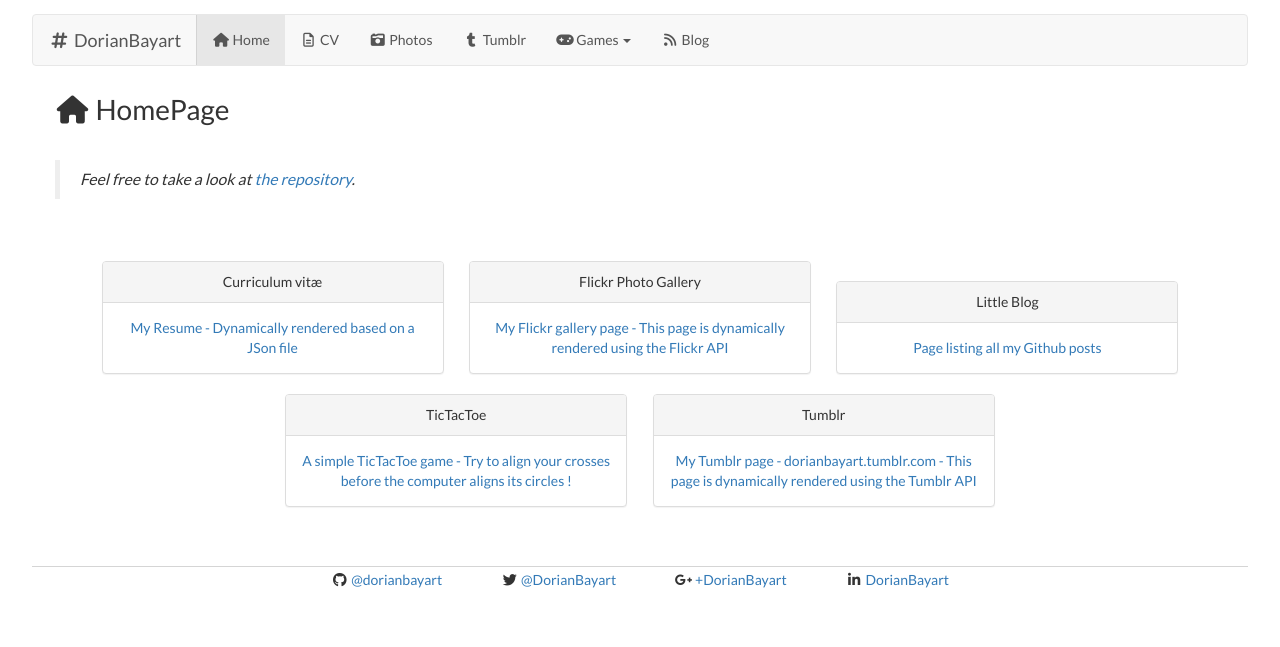
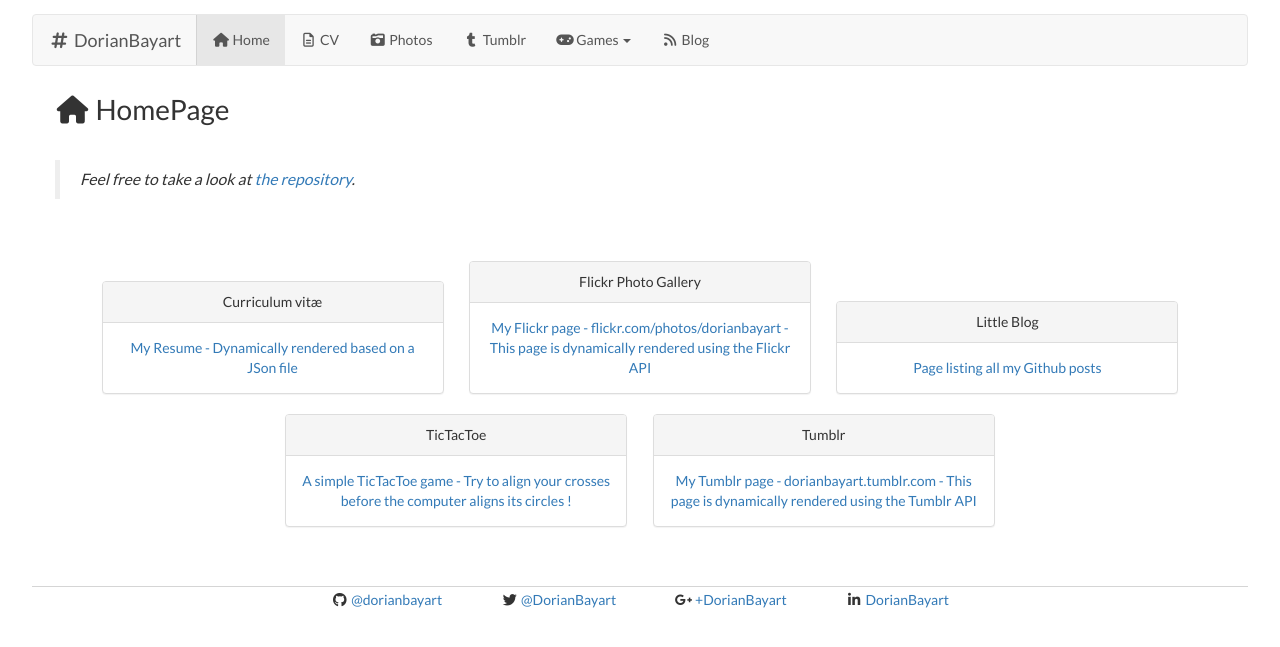
Before and after one commit to dorianbayart/dorianbayart.github.io, a Jekyll site: the page built from index.md, in a window 1280 px wide. Shown: the top 647 px of the page. Built offline with Jekyll 4.4.1, drawn with Linux system fonts in a browser that asks for light colours; nearby versions of some CDN libraries.

Commit message:
Update index.html

```diff
--- a/photos/index.html
+++ b/photos/index.html
@@ -1,7 +1,7 @@
 ---
 layout: gallery
 title: Flickr Photo Gallery
-description: My Flickr gallery page - This page is dynamically rendered using the Flickr API
+description: My Flickr page - flickr.com/photos/dorianbayart - This page is dynamically rendered using the Flickr API
 lang: en-US, fr-FR
 ---
 
```
